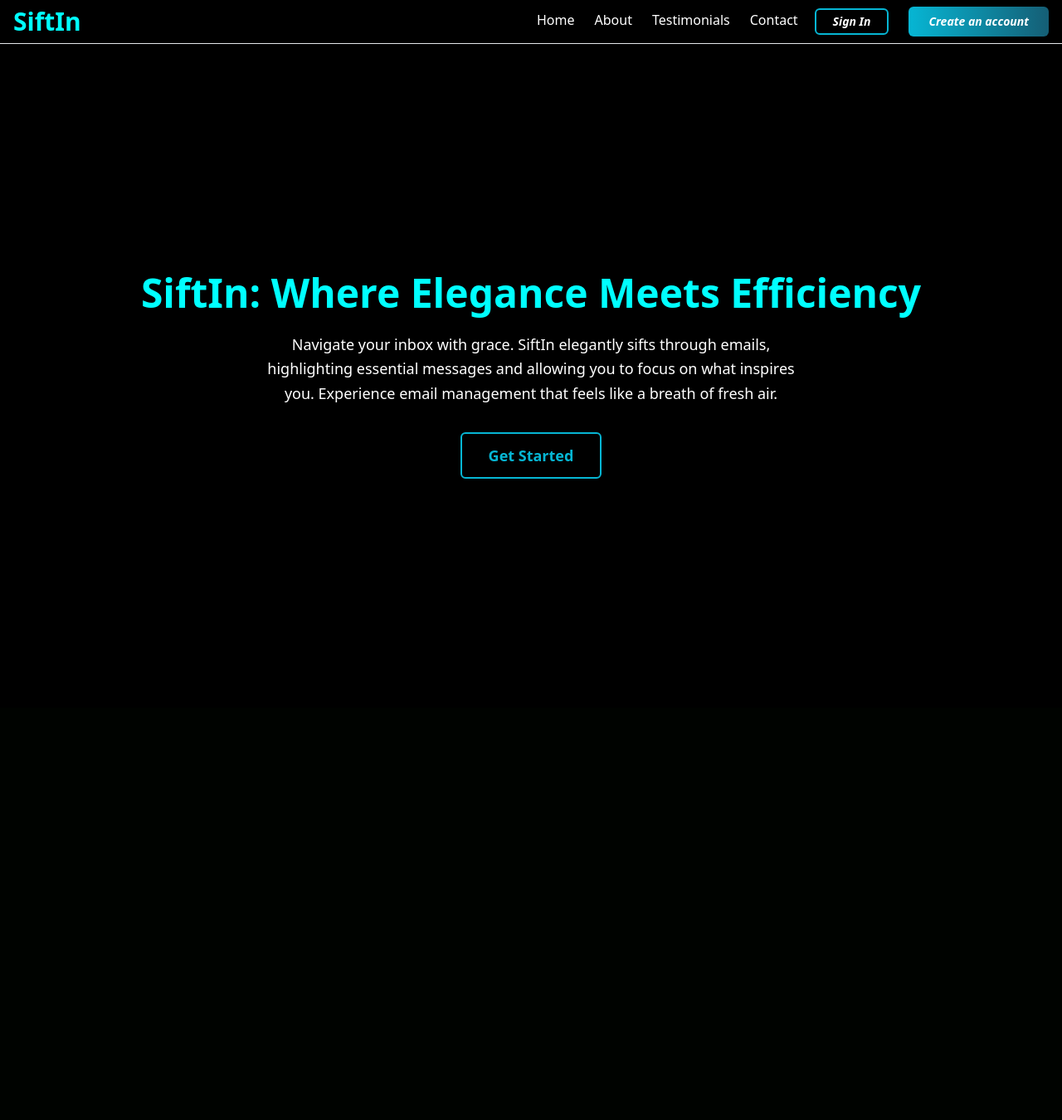
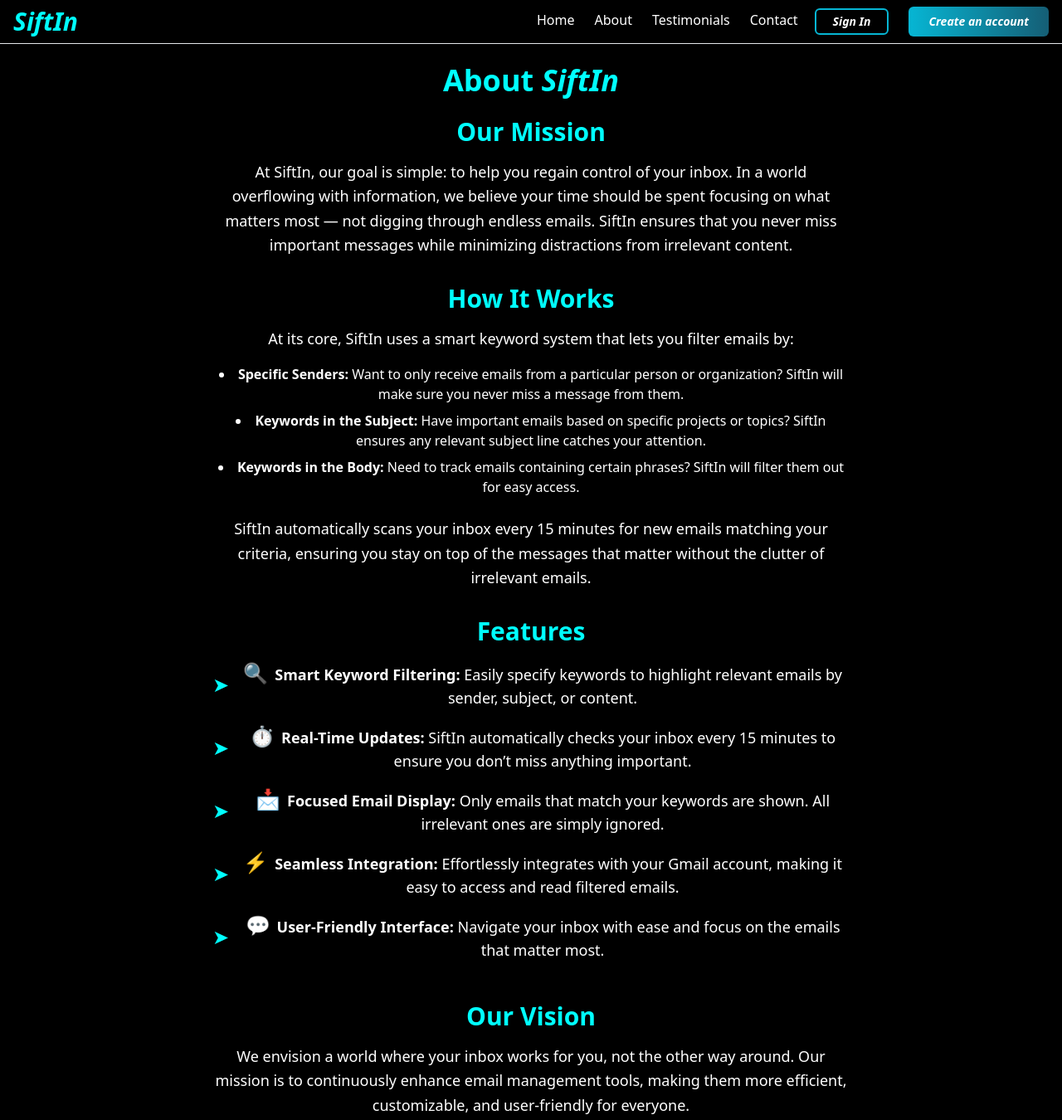
Before and after one commit to dheeraj-vp/Yantra-Web, a React (Vite) app in the folder Frontend/my-react/: page /about in a window 1280 px wide. Shown: the top 1350 px of the page at 83% size. Before the commit the page ends 853 px from the top, so only its background shows below. Built offline with nearby package versions, Linux system fonts and the light colour scheme.

Commit message:
add about and footer

```diff
--- a/Frontend/my-react/index.html
+++ b/Frontend/my-react/index.html
@@ -4,7 +4,7 @@
     <meta charset="UTF-8" />
     <link rel="icon" type="image/svg+xml" href="/vite.svg" />
     <meta name="viewport" content="width=device-width, initial-scale=1.0" />
-    <title>Vite + React</title>
+    <title>SiftIn</title>
   </head>
   <body>
     <div id="root">
--- a/Frontend/my-react/src/App.jsx
+++ b/Frontend/my-react/src/App.jsx
@@ -1,11 +1,24 @@
 import React from 'react';
+import { BrowserRouter as Router, Routes, Route } from 'react-router-dom';
 import Navbar from './components/Navbar';
 import MiddleSection from './components/Description';
+import About from './components/About';
+import Footer from './components/Footer';
 
 const App = () => {
-  return (<div>
-    <Navbar/>
-    <MiddleSection/>
-  </div>)
-}
+  return (
+    <Router>
+      <div>
+        <Navbar />
+        <Routes>
+          <Route path="/" element={<MiddleSection />} />
+          <Route path="/about" element={<About />} />
+          {/* Add other routes here */}
+        </Routes>
+        <Footer/>
+      </div>
+    </Router>
+  );
+};
+
 export default App;
--- /dev/null
+++ b/Frontend/my-react/src/components/About.jsx
@@ -0,0 +1,94 @@
+import React from 'react';
+
+const About = () => {
+  return (
+    <div className='flex flex-col items-center justify-center min-h-screen bg-black text-white p-6'>
+      <h1 className='text-4xl font-bold text-[#00FFFF] mb-6'>About <span className='italic font-bold'>SiftIn</span></h1>
+
+      {/* Our Mission */}
+      <section className='text-center mb-8'>
+        <h2 className='text-3xl font-semibold text-[#00FFFF] mb-4'>Our Mission</h2>
+        <p className='text-lg max-w-3xl leading-relaxed'>
+          At SiftIn, our goal is simple: to help you regain control of your inbox. In a world overflowing with information, we believe your time should be spent focusing on what matters most — not digging through endless emails. SiftIn ensures that you never miss important messages while minimizing distractions from irrelevant content.
+        </p>
+      </section>
+
+      {/* How It Works */}
+      <section className='text-center mb-8'>
+        <h2 className='text-3xl font-semibold text-[#00FFFF] mb-4'>How It Works</h2>
+        <p className='text-lg max-w-3xl leading-relaxed mb-4'>
+          At its core, SiftIn uses a smart keyword system that lets you filter emails by:
+        </p>
+        <ul className='list-disc list-inside max-w-3xl'>
+          <li className='mb-2'><strong>Specific Senders:</strong> Want to only receive emails from a particular person or organization? SiftIn will make sure you never miss a message from them.</li>
+          <li className='mb-2'><strong>Keywords in the Subject:</strong> Have important emails based on specific projects or topics? SiftIn ensures any relevant subject line catches your attention.</li>
+          <li className='mb-2'><strong>Keywords in the Body:</strong> Need to track emails containing certain phrases? SiftIn will filter them out for easy access.</li>
+        </ul>
+        <p className='text-lg max-w-3xl leading-relaxed mt-6'>
+          SiftIn automatically scans your inbox every 15 minutes for new emails matching your criteria, ensuring you stay on top of the messages that matter without the clutter of irrelevant emails.
+        </p>
+      </section>
+
+      {/* Features */}
+      <section className='text-center mb-8'>
+  <h2 className='text-3xl font-semibold text-[#00FFFF] mb-4'>Features</h2>
+  <ul className='list-none max-w-3xl mx-auto'>
+    <li className='mb-4 flex items-center'>
+      <span className='text-[#00FFFF] text-2xl mr-2'>➤</span>
+      <span className='text-lg'>
+        <span className='text-2xl mr-2'>🔍</span>
+        <strong>Smart Keyword Filtering:</strong> Easily specify keywords to highlight relevant emails by sender, subject, or content.
+      </span>
+    </li>
+    <li className='mb-4 flex items-center'>
+      <span className='text-[#00FFFF] text-2xl mr-2'>➤</span>
+      <span className='text-lg'>
+        <span className='text-2xl mr-2'>⏱️</span>
+        <strong>Real-Time Updates:</strong> SiftIn automatically checks your inbox every 15 minutes to ensure you don’t miss anything important.
+      </span>
+    </li>
+    <li className='mb-4 flex items-center'>
+      <span className='text-[#00FFFF] text-2xl mr-2'>➤</span>
+      <span className='text-lg'>
+        <span className='text-2xl mr-2'>📩</span>
+        <strong>Focused Email Display:</strong> Only emails that match your keywords are shown. All irrelevant ones are simply ignored.
+      </span>
+    </li>
+    <li className='mb-4 flex items-center'>
+      <span className='text-[#00FFFF] text-2xl mr-2'>➤</span>
+      <span className='text-lg'>
+        <span className='text-2xl mr-2'>⚡</span>
+        <strong>Seamless Integration:</strong> Effortlessly integrates with your Gmail account, making it easy to access and read filtered emails.
+      </span>
+    </li>
+    <li className='mb-4 flex items-center'>
+      <span className='text-[#00FFFF] text-2xl mr-2'>➤</span>
+      <span className='text-lg'>
+        <span className='text-2xl mr-2'>💬</span>
+        <strong>User-Friendly Interface:</strong> Navigate your inbox with ease and focus on the emails that matter most.
+      </span>
+    </li>
+  </ul>
+</section>
+
+
+      {/* Our Vision */}
+      <section className='text-center mb-8'>
+        <h2 className='text-3xl font-semibold text-[#00FFFF] mb-4'>Our Vision</h2>
+        <p className='text-lg max-w-3xl leading-relaxed'>
+          We envision a world where your inbox works for you, not the other way around. Our mission is to continuously enhance email management tools, making them more efficient, customizable, and user-friendly for everyone.
+        </p>
+      </section>
+
+      {/* Join Us */}
+      <section className='text-center'>
+        <h2 className='text-3xl font-semibold text-[#00FFFF] mb-4'>Join Us</h2>
+        <p className='text-lg max-w-3xl leading-relaxed'>
+          Join thousands of users who are already experiencing the ease of SiftIn. Whether you’re a professional managing multiple projects or just someone who wants a more organized inbox, SiftIn has the tools to help you stay focused and efficient.
+        </p>
+      </section>
+    </div>
+  );
+};
+
+export default About;
--- a/Frontend/my-react/src/components/Description.jsx
+++ b/Frontend/my-react/src/components/Description.jsx
@@ -1,6 +1,9 @@
 import React from 'react';
+import { useNavigate } from 'react-router-dom';
 
 const MiddleSection = () => {
+    const navigate = useNavigate();
+
   return (
     <div className='flex flex-col items-center justify-center min-h-screen text-center bg-black text-white p-6'>
       <h2 className='text-5xl font-bold text-[#00FFFF] mb-6 drop-shadow-lg'>
@@ -9,8 +12,8 @@
       <p className='text-lg max-w-2xl mb-8 leading-relaxed'>
         Navigate your inbox with grace. SiftIn elegantly sifts through emails, highlighting essential messages and allowing you to focus on what inspires you. Experience email management that feels like a breath of fresh air.
       </p>
-      <a href="#" className='py-3 px-8 text-lg font-semibold border-2 border-cyan-500 rounded-md text-cyan-500 hover:bg-cyan-500 hover:text-white transition-all'>
-        Get Started
+      <a href="#" className='py-3 px-8 text-lg font-semibold border-2 border-cyan-500 rounded-md text-cyan-500 hover:bg-cyan-500 hover:text-white transition-all'onClick={() => navigate('/about')}>
+        Know More
       </a>
     </div>
   );
--- /dev/null
+++ b/Frontend/my-react/src/components/Footer.jsx
@@ -0,0 +1,45 @@
+import React from 'react';
+import { FaFacebookF, FaTwitter, FaLinkedinIn, FaGithub } from 'react-icons/fa';
+import { useNavigate } from 'react-router-dom';
+
+const Footer = () => {
+    const navigate=useNavigate();
+  return (
+    <footer className=' bg-gray-900 text-white py-8'>
+      <div className='container mx-auto flex flex-col items-center justify-between md:flex-row'>
+
+        {/* Footer Branding */}
+        <div className='mb-6 md:mb-0'>
+          <h1 className='text-3xl font-bold text-[#00FFFF] italic'>SiftIn</h1>
+          <p className='text-sm mt-2'>
+            Elegant Email Filtering, Your Way.
+          </p>
+        </div>
+
+        {/* Navigation Links */}
+        <ul className='flex space-x-6 mb-6 md:mb-0'>
+          <li className='hover:text-cyan-500 cursor-pointer' onClick={()=> navigate('/')}>Home</li>
+          <li className='hover:text-cyan-500 cursor-pointer' onClick={()=> navigate('/about')}>About</li>
+          <li className='hover:text-cyan-500 cursor-pointer'>Testimonials</li>
+          <li className='hover:text-cyan-500 cursor-pointer'>Contact</li>
+        </ul>
+
+        {/* Social Media Links */}
+        <div className='flex space-x-6'>
+          <a href='#' className='hover:text-cyan-500'><FaFacebookF size={20} /></a>
+          <a href='#' className='hover:text-cyan-500'><FaTwitter size={20} /></a>
+          <a href='#' className='hover:text-cyan-500'><FaLinkedinIn size={20} /></a>
+          <a href='#' className='hover:text-cyan-500'><FaGithub size={20} /></a>
+        </div>
+      </div>
+
+      {/* Footer Bottom */}
+      <div className='mt-8 border-t border-gray-800 pt-4 text-sm text-center'>
+        <p>© 2024 SiftIn. All rights reserved.</p>
+        <p className='mt-1'>Crafted with passion by <span className='text-cyan-400 italic font-semibold'>Dheeraj</span></p>
+      </div>
+    </footer>
+  );
+};
+
+export default Footer;
--- a/Frontend/my-react/src/components/Navbar.jsx
+++ b/Frontend/my-react/src/components/Navbar.jsx
@@ -1,8 +1,10 @@
 import React, { useState } from 'react';
 import { AiOutlineClose, AiOutlineMenu } from 'react-icons/ai';
+import { useNavigate } from 'react-router-dom'; // Ensure you're using react-router-dom
 
 const Navbar = () => {
   const [nav, setNav] = useState(false);
+  const navigate = useNavigate();
 
   const handleNav = () => {
     setNav(!nav);
@@ -10,55 +12,32 @@
 
   return (
     <nav className='flex justify-center items-center h-18 max-w-full mx-auto px-4 text-white border-b border-white-900 sticky top-0 z-50 bg-black'>
-      {/* Brand Name */}
-      <h1 className='w-full text-3xl font-bold text-[#00FFFF]'>SiftIn</h1>
-
-      {/* Desktop Menu */}
+      <h1 className='w-full text-3xl font-bold text-[#00FFFF] italic' onClick={() => navigate('/')}>SiftIn</h1>
       <ul className='hidden sm:flex flex-shrink'>
-        <li className='p-3 border-b-4 border-transparent hover:border-cyan-500'>Home</li>
-        <li className='p-3 border-b border-transparent hover:border-cyan-500'>About</li>
+        <li className='p-3 border-b-4 border-transparent hover:border-cyan-500' onClick={() => navigate('/')}>Home</li>
+        <li className='p-3 border-b border-transparent hover:border-cyan-500' onClick={() => navigate('/about')}>About</li>
         <li className='p-3 border-b border-transparent hover:border-cyan-500'>Testimonials</li>
         <li className='p-3 border-b border-transparent hover:border-cyan-500'>Contact</li>
       </ul>
-
-      {/* Mobile Menu Icon */}
       <div onClick={handleNav} className='block sm:hidden'>
         {nav ? <AiOutlineClose size={20} /> : <AiOutlineMenu size={20} />}
       </div>
-
-      {/* Mobile Menu */}
-      <div
-        className={
-          nav
-            ? 'fixed left-0 top-0 w-[40%] border-r h-full border-r-gray-900 bg-[#000300] ease-in-out duration-500 z-40'
-            : 'fixed left-[-100%] top-0 ease-in-out duration-500'
-        }
-      >
+      <div className={nav ? 'fixed left-0 top-0 w-[40%] border-r h-full border-r-gray-900 bg-[#000300] ease-in-out duration-500 z-40' : 'fixed left-[-100%] top-0 ease-in-out duration-500'}>
         <h1 className='w-full text-3xl font-bold text-[#00FFFF] p-4 border-b border-gray-800'>SiftIn</h1>
         <ul className='uppercase'>
-          <li className='p-4 border-b border-gray-800'>Home</li>
-          <li className='p-4 border-b border-gray-800'>About</li>
+          <li className='p-4 border-b border-gray-800' onClick={() => navigate('/')}>Home</li>
+          <li className='p-4 border-b border-gray-800' onClick={() => navigate('/about')}>About</li>
           <li className='p-4 border-b border-gray-800'>Testimonials</li>
           <li className='p-4'>Contact</li>
         </ul>
-
-        {/* Mobile Sign In and Create Account Buttons */}
         <div className='flex flex-col items-center space-y-4 mt-4'>
-          <a href="#" className='py-2 px-6 whitespace-nowrap text-sm italic font-semibold border-2 border-cyan-500 rounded-md hover:bg-cyan-500 transition-all'>
-            Sign In
-          </a>
-          <a href="#" className='py-2 px-6 whitespace-nowrap text-sm italic font-semibold bg-gradient-to-r from-cyan-500 to-cyan-800 rounded-md hover:from-cyan-600 hover:to-cyan-900 transition-all'>
-            Create an account
-          </a>
+          <a href="#" className='py-2 px-6 whitespace-nowrap text-sm italic font-semibold border-2 border-cyan-500 rounded-md hover:bg-cyan-500 transition-all'>Sign In</a>
+          <a href="#" className='py-2 px-6 whitespace-nowrap text-sm italic font-semibold bg-gradient-to-r from-cyan-500 to-cyan-800 rounded-md hover:from-cyan-600 hover:to-cyan-900 transition-all'>Create an account</a>
         </div>
       </div>
-
-      {/* Desktop Sign In and Create Account Buttons */}
       <div className='hidden sm:flex justify-around items-center space-x-6 flex-shrink'>
         <a href="#" className='py-1 px-5 ml-2 whitespace-nowrap text-sm italic font-semibold border-2 border-cyan-500 rounded-md hover:bg-cyan-500 transition-all'>Sign In</a>
-        <a href="#" className='py-2 px-6 whitespace-nowrap text-sm italic font-semibold bg-gradient-to-r from-cyan-500 to-cyan-800 rounded-md hover:from-cyan-600 hover:to-cyan-900 transition-all'>
-          Create an account
-        </a>
+        <a href="#" className='py-2 px-6 whitespace-nowrap text-sm italic font-semibold bg-gradient-to-r from-cyan-500 to-cyan-800 rounded-md hover:from-cyan-600 hover:to-cyan-900 transition-all'>Create an account</a>
       </div>
     </nav>
   );
```
